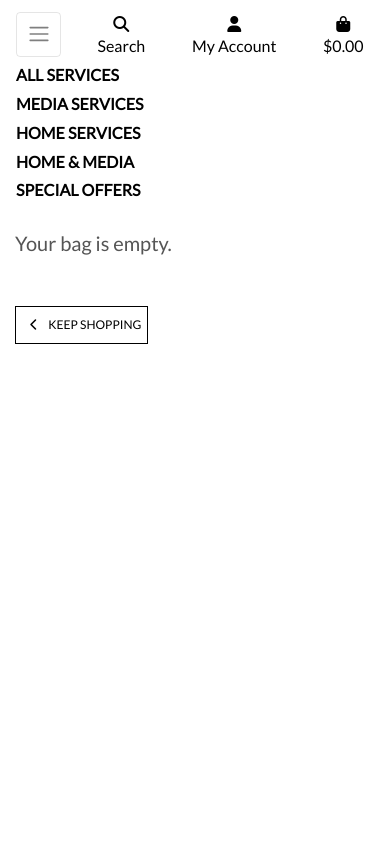
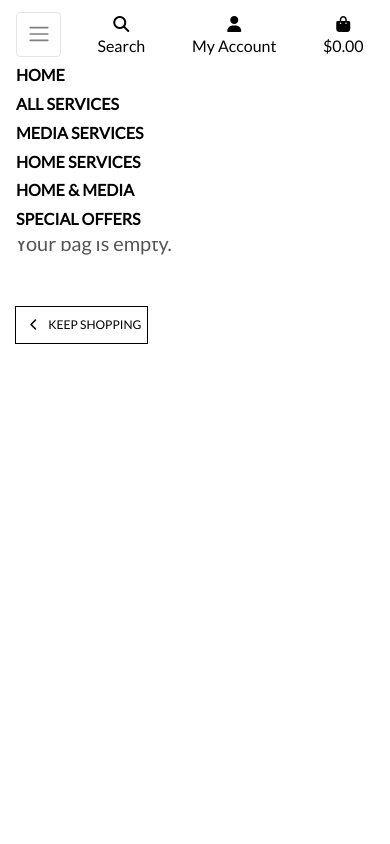
Before and after one commit to Code-Institute-Submissions/MCAMACHO-FULLSTACK-DJANGO-CIM4, a Django app: page /bag/ in a window 390 px wide, after a click that opens the changed part. Run offline with Django 3.2, Linux system fonts and the light colour scheme; some libraries are stand-ins or nearby versions.

Commit message:
edits to navbar links

```diff
--- a/templates/includes/main-nav.html
+++ b/templates/includes/main-nav.html
@@ -1,5 +1,10 @@
 <div class="collapse navbar-collapse" id="main-nav">
     <ul class="navbar-nav w-auto mx-auto">
+        <li class="nav-item d-block d-md-none">
+            <a class="logo-font font-weight-bold nav-link text-black mr-5" href="{% url 'home' %}" id="home-link">
+                Home
+            </a>
+        </li>
         <li class="nav-item dropdown">
             <a class="logo-font font-weight-bold nav-link text-black mr-5" href="#" id="all-services-link" data-toggle="dropdown" aria-haspopup="true" aria-expanded="false">
                 All Services
--- a/templates/includes/mobile-top-header.html
+++ b/templates/includes/mobile-top-header.html
@@ -32,7 +32,7 @@
             {% if request.user.is_superuser %}
                 <a href="{% url 'add_service' %}" class="dropdown-item">add Service</a>
             {% endif %}
-            <a href="/" class="dropdown-item">My Profile</a>
+            <a href="{% url 'profile' %}" class="dropdown-item">My Profile</a>
             <a href="{% url 'account_logout' %}" class="dropdown-item">Logout</a>
         {% else %}
             <a href="{% url 'account_signup' %}" class="dropdown-item">Register</a>
```
